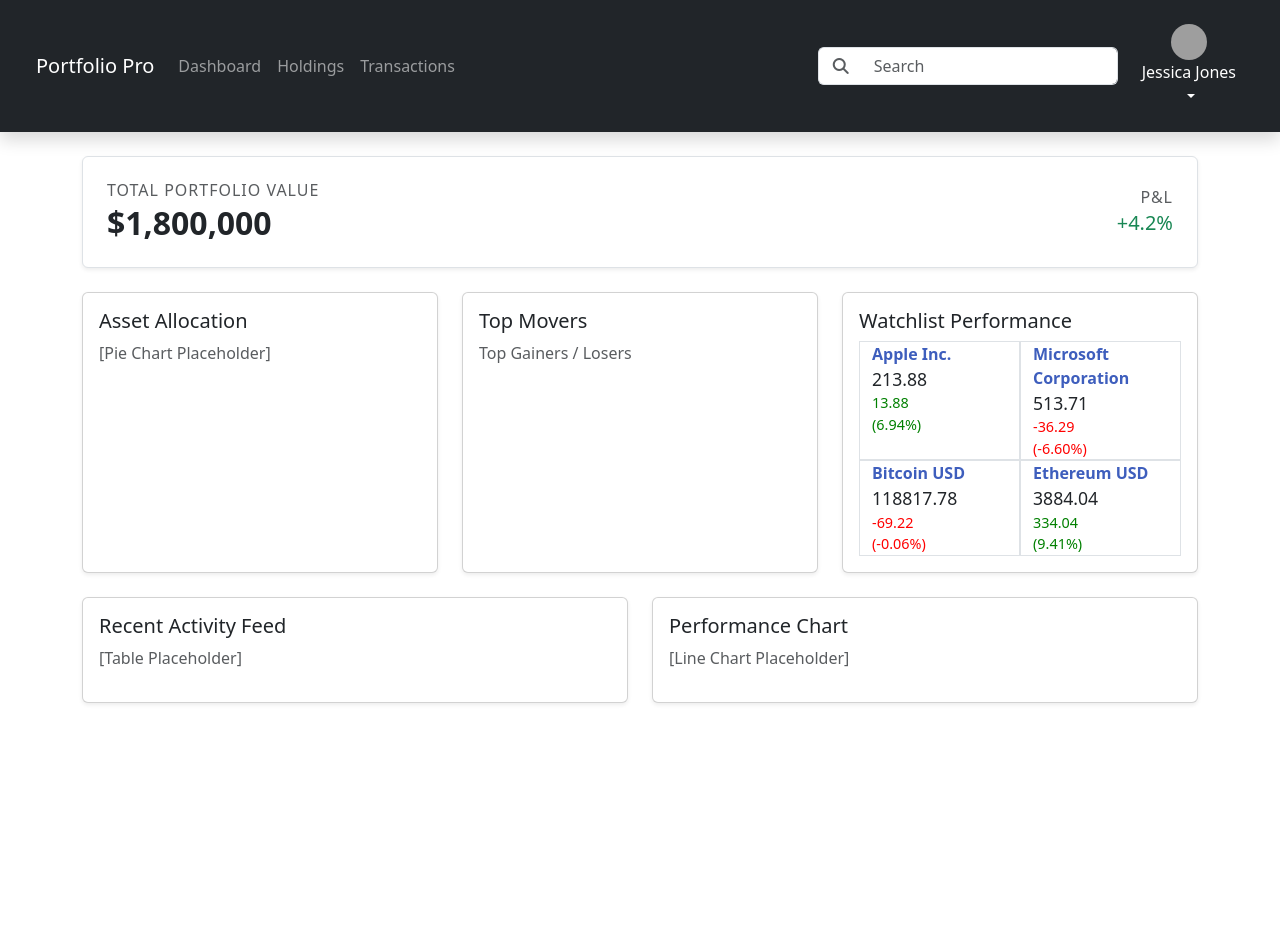
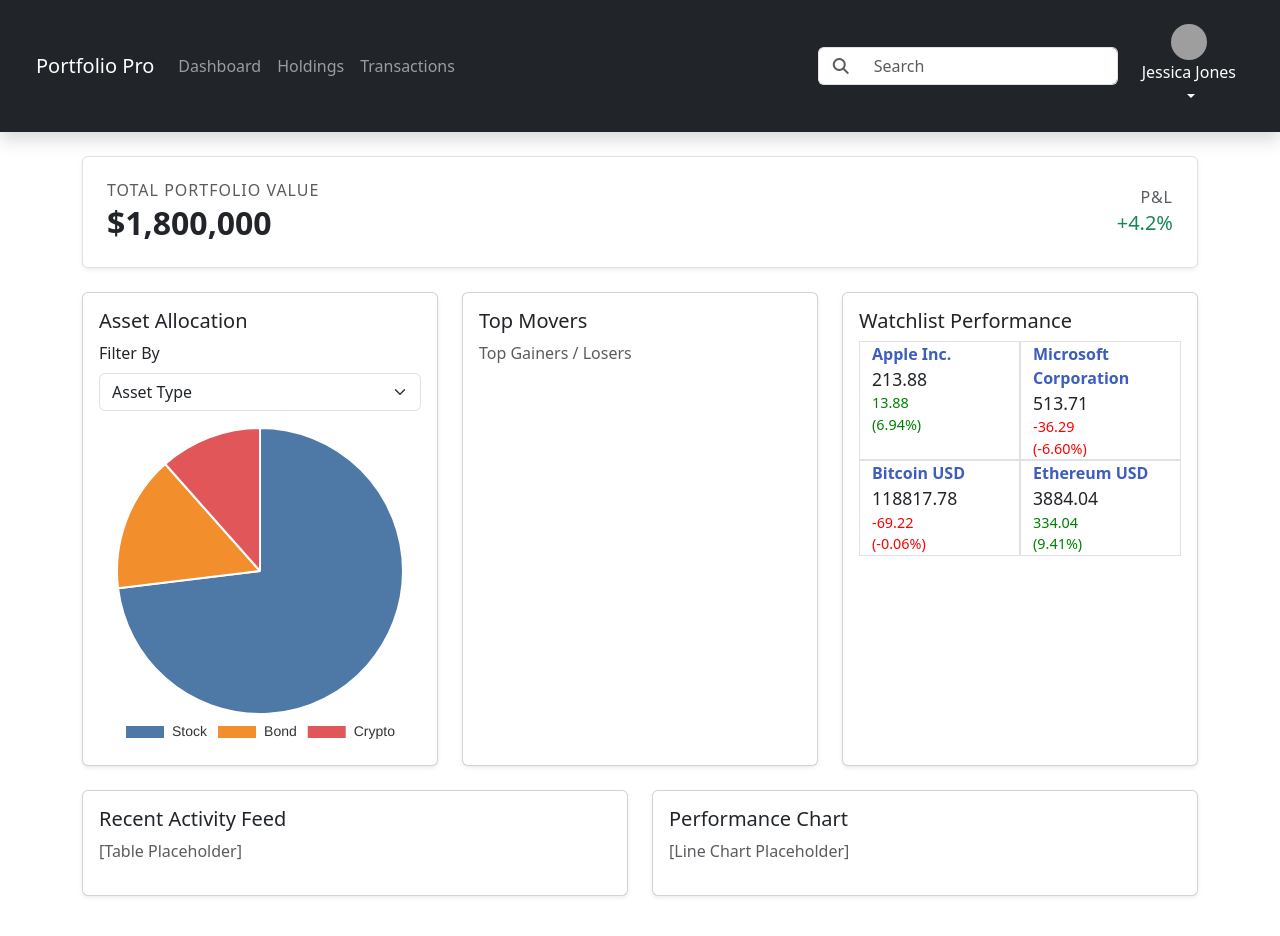
Before and after one commit to angelstephanie/HK-Portfolio-Management-System, a React (Create React App) app in the folder frontend/: page / in a window 1280 px wide. Shown: the top 936 px of the page. Before the commit the page ends 800 px from the top, so only its background shows below. Built offline with nearby package versions, Linux system fonts and the light colour scheme; grey boxes are pictures that could not be loaded.

Commit message:
Created basic pie chart to visualize portfolio asset distribution

```diff
--- a/frontend/package.json
+++ b/frontend/package.json
@@ -9,8 +9,10 @@
     "@testing-library/react": "^16.3.0",
     "@testing-library/user-event": "^13.5.0",
     "bootstrap": "^5.3.7",
+    "chart.js": "^4.5.0",
     "react": "^19.1.0",
     "react-bootstrap": "^2.8.0",
+    "react-chartjs-2": "^5.3.0",
     "react-dom": "^19.1.0",
     "react-scripts": "5.0.1",
     "web-vitals": "^2.1.4"
--- a/frontend/src/components/dashboard.js
+++ b/frontend/src/components/dashboard.js
@@ -1,5 +1,6 @@
 import React from 'react';
 import Watchlist from './watchlist/Watchlist';
+import PortfolioPieChart from './portfolioPieChart';
 
 export default function PortfolioDashboard() {
   return (
@@ -30,7 +31,7 @@ export default function PortfolioDashboard() {
           <div className="card h-100 shadow-sm">
             <div className="card-body">
               <h5 className="card-title">Asset Allocation</h5>
-              <div className="text-muted">[Pie Chart Placeholder]</div>
+              <PortfolioPieChart/>
             </div>
           </div>
         </div>
--- a/frontend/src/components/portfolioPieChart.js
+++ b/frontend/src/components/portfolioPieChart.js
@@ -0,0 +1,113 @@
+import React, { useEffect, useState } from 'react';
+import { Form, Spinner } from 'react-bootstrap';
+import { Pie } from 'react-chartjs-2';
+import 'chart.js/auto';
+
+const FILTER_OPTIONS = [
+    { value: 'assetType', label: 'Asset Type' },
+    { value: 'asset', label: 'Asset' }
+];
+
+// Dummy fetch function, replace with actual API call
+const fetchPortfolioData = async () => {
+    // Example data structure
+    return [
+        { asset: 'AAPL', assetType: 'Stock', amount: 5000 },
+        { asset: 'GOOGL', assetType: 'Stock', amount: 3000 },
+        { asset: 'US Treasury', assetType: 'Bond', amount: 2000 },
+        { asset: 'BTC', assetType: 'Crypto', amount: 1000 },
+        { asset: 'ETH', assetType: 'Crypto', amount: 500 },
+        { asset: 'AMD', assetType: 'Stock', amount: 1500 }
+    ];
+};
+
+const getPieChartData = (portfolio, filter) => {
+    const dataMap = {};
+    if (filter === 'assetType') {
+        portfolio.forEach(item => {
+            dataMap[item.assetType] = (dataMap[item.assetType] || 0) + item.amount;
+        });
+    } else if (filter === 'asset') {
+        portfolio.forEach(item => {
+            dataMap[item.asset] = (dataMap[item.asset] || 0) + item.amount;
+        });
+    }
+    const labels = Object.keys(dataMap);
+    const data = Object.values(dataMap);
+    return { labels, data };
+};
+
+const COLORS = [
+    '#4e79a7', '#f28e2b', '#e15759', '#76b7b2', '#59a14f',
+    '#edc949', '#af7aa1', '#ff9da7', '#9c755f', '#bab0ab'
+];
+
+function PortfolioPieChart() {
+    const [filter, setFilter] = useState('assetType');
+    const [portfolio, setPortfolio] = useState([]);
+    const [loading, setLoading] = useState(true);
+
+    useEffect(() => {
+        // setLoading(true);
+        fetchPortfolioData().then(data => {
+            setPortfolio(data);
+            setLoading(false);
+        });
+    }, []);
+
+    const { labels, data } = getPieChartData(portfolio, filter);
+
+    const chartData = {
+        labels,
+        datasets: [
+            {
+                data,
+                backgroundColor: COLORS.slice(0, labels.length),
+                borderColor: '#fff',
+                borderWidth: 2
+            }
+        ]
+    };
+
+    return (
+        <>
+            <Form.Group className="mb-3">
+                <Form.Label>Filter By</Form.Label>
+                <Form.Select value={filter} onChange={e => setFilter(e.target.value)}>
+                    {FILTER_OPTIONS.map(opt => (
+                        <option key={opt.value} value={opt.value}>{opt.label}</option>
+                    ))}
+                </Form.Select>
+            </Form.Group>
+            {loading ? (
+                <div className="text-center">
+                    <Spinner animation="border" variant="primary" />
+                </div>
+            ) : (
+                <Pie
+                    data={chartData}
+                    options={{
+                        plugins: {
+                            legend: {
+                                display: true,
+                                position: 'bottom',
+                                labels: { color: '#333', font: { size: 14 } }
+                            },
+                            tooltip: {
+                                callbacks: {
+                                    label: function(context) {
+                                        const value = context.parsed;
+                                        return `${context.label}: $${value.toLocaleString()}`;
+                                    }
+                                }
+                            }
+                        }
+                    }}
+                    style={{ maxHeight: 350 }}
+                />
+            )}
+        </>
+    );
+}
+
+export default PortfolioPieChart;
```
Also changed, not shown: 1 other file (tests, documents, lock files or other folders).
